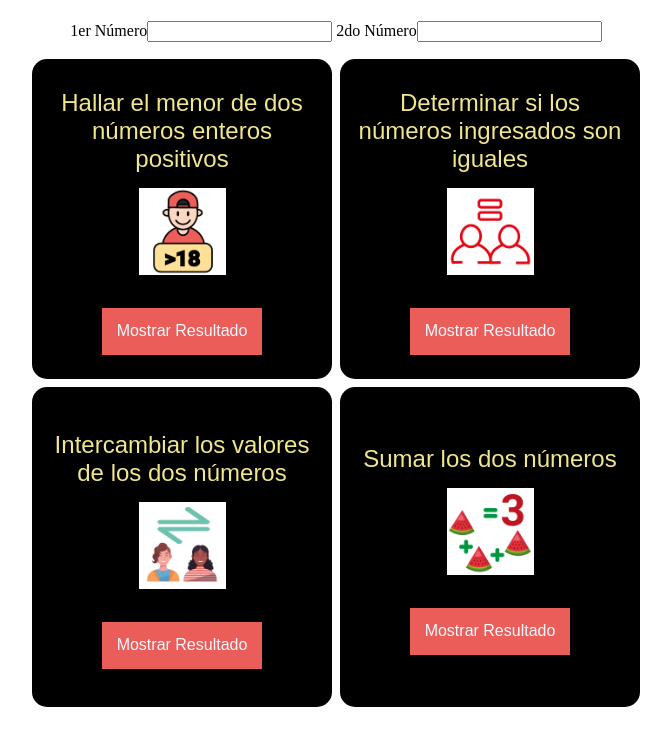
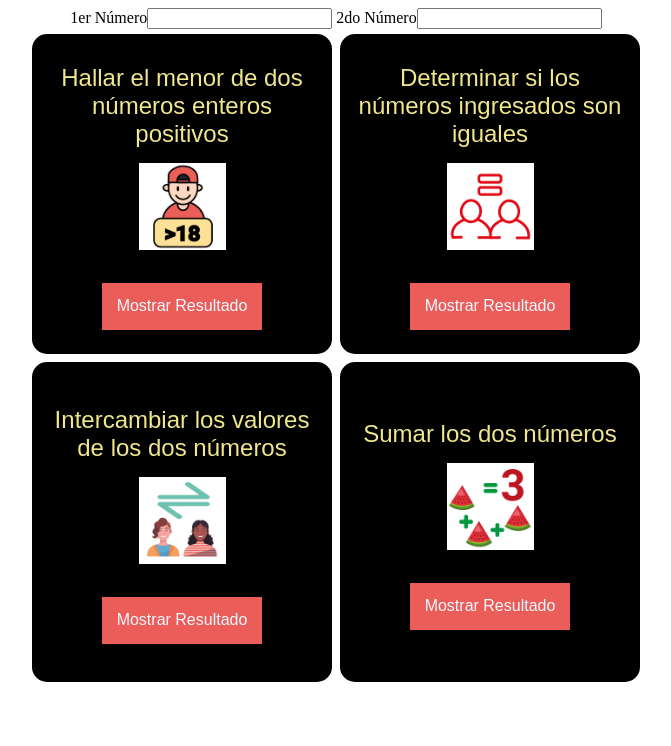
Before and after one commit to ingridlo/RetandoLogica, a plain HTML site: page index.html in a window 1280 px wide. Shown: the whole page, without its empty margins (304-975 px from the left). Drawn offline with Linux system fonts and the light colour scheme; some packages are replaced by stand-ins of ours; a script that the page names is missing.

Commit message:
Add files via upload

```diff
--- a/style.css
+++ b/style.css
@@ -50,7 +50,3 @@
     justify-content: center;
     margin: 0 auto;
 }
-
-.form{
-    padding: 1%;
-}
```
